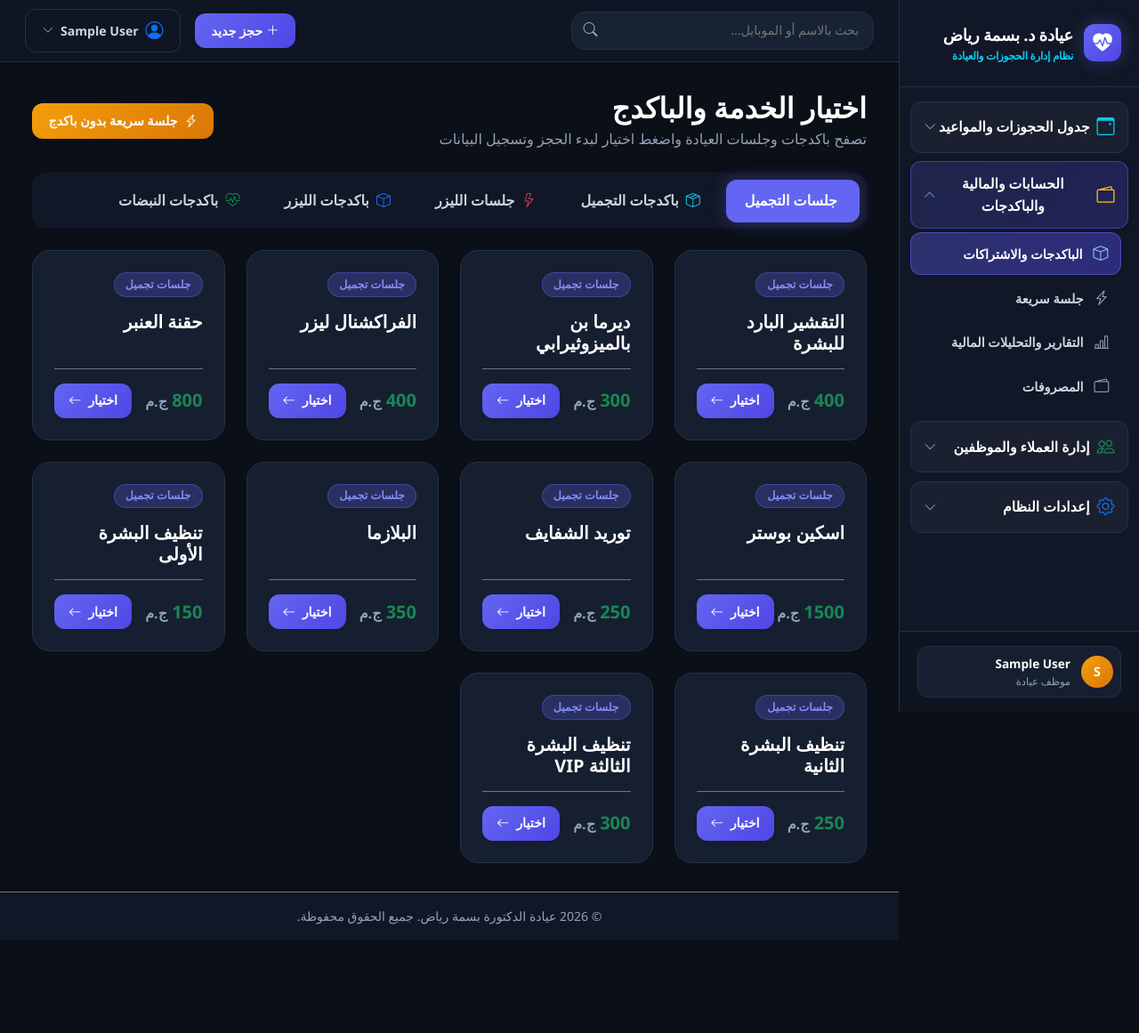
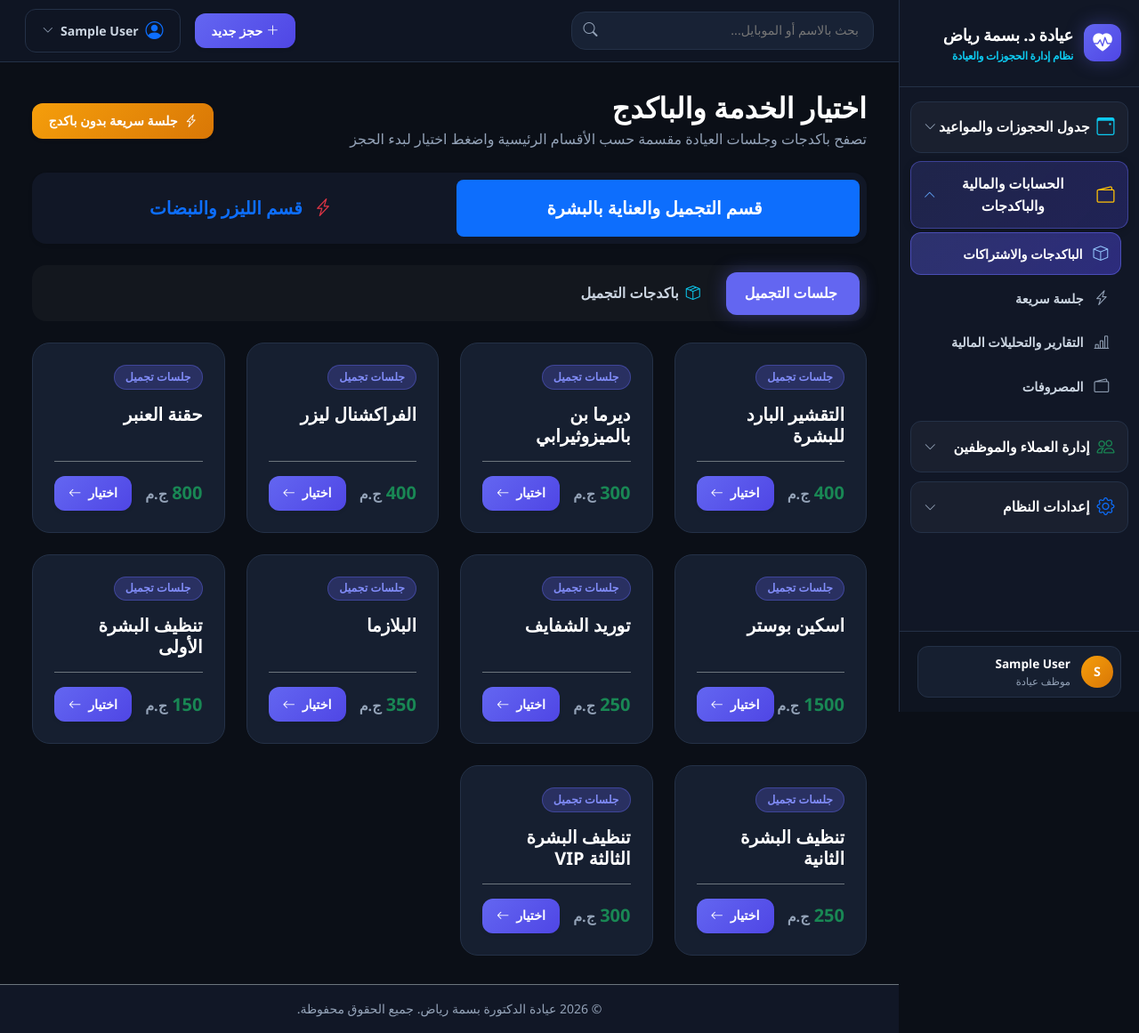
Before and after one commit to ahmed25102004/verde-clinic-app, a Flask app: page / in a window 1280 px wide. Shown: the whole page at 89% size. Before the commit the page ends 1057 px from the top, so only its background shows below. Run offline with Flask 3, Linux system fonts and the light colour scheme; the visitor is signed in with stand-in values (Sample User, id 1); data comes from the database, SQL or seed files in the repository; data that the repository does not hold is empty.

Commit message:
Implement 2-level parent-child tabs for Laser/Pulses & Cosmetic departments and separate financial reporting

```diff
--- a/templates/index.html
+++ b/templates/index.html
@@ -4,7 +4,7 @@
   <div class="d-flex flex-wrap justify-content-between align-items-center mb-4 gap-3">
     <div>
       <h2 class="fw-bold text-white mb-1">اختيار الخدمة والباكدج</h2>
-      <p class="text-muted mb-0">تصفح باكدجات وجلسات العيادة واضغط اختيار لبدء الحجز وتسجيل البيانات</p>
+      <p class="text-muted mb-0">تصفح باكدجات وجلسات العيادة مقسمة حسب الأقسام الرئيسية واضغط اختيار لبدء الحجز</p>
     </div>
 
     <div class="d-flex gap-2">
@@ -14,8 +14,27 @@
     </div>
   </div>
 
-  <!-- Filter Nav Tabs -->
-  <ul class="nav nav-tabs mb-4 border-0 p-2 rounded-4" style="background-color: var(--bg-sidebar);" id="mainTabs" role="tablist">
+  <!-- Level 1: Parent Department Nav Pills -->
+  <ul class="nav nav-pills nav-justified mb-4 gap-3 p-2 rounded-4 shadow-sm" style="background-color: var(--bg-sidebar);" id="parentDepartmentTabs" role="tablist">
+    <li class="nav-item" role="presentation">
+      <button class="nav-link active fw-bold fs-5 py-3 rounded-3" id="cosmetic-dept-tab" data-bs-toggle="pill" data-bs-target="#cosmetic-dept-pane" type="button" role="tab" aria-controls="cosmetic-dept-pane" aria-selected="true">
+        <i class="bi bi-sparkles me-2 text-warning"></i> قسم التجميل والعناية بالبشرة
+      </button>
+    </li>
+    <li class="nav-item" role="presentation">
+      <button class="nav-link fw-bold fs-5 py-3 rounded-3" id="laser-dept-tab" data-bs-toggle="pill" data-bs-target="#laser-dept-pane" type="button" role="tab" aria-controls="laser-dept-pane" aria-selected="false">
+        <i class="bi bi-lightning-charge me-2 text-danger"></i> قسم الليزر والنبضات
+      </button>
+    </li>
+  </ul>
+
+  <!-- Parent Tab Content Panes -->
+  <div class="tab-content" id="parentDepartmentContent">
+
+    <!-- Parent 1: Cosmetic Department Pane -->
+    <div class="tab-pane fade show active" id="cosmetic-dept-pane" role="tabpanel" aria-labelledby="cosmetic-dept-tab">
+      <!-- Level 2 Sub-Tabs for Cosmetic -->
+      <ul class="nav nav-tabs mb-4 border-0 p-2 rounded-4" style="background-color: rgba(255,255,255,0.03);" id="cosmeticSubTabs" role="tablist">
         <li class="nav-item" role="presentation">
           <button class="nav-link active fw-bold" id="cos-sess-tab" data-bs-toggle="tab" data-bs-target="#cos-sess" type="button" role="tab">
             <i class="bi bi-sparkles me-1 text-warning"></i> جلسات التجميل
@@ -26,24 +45,9 @@
             <i class="bi bi-box-seam me-1 text-info"></i> باكدجات التجميل
           </button>
         </li>
-    <li class="nav-item" role="presentation">
-      <button class="nav-link fw-bold" id="laser-sess-tab" data-bs-toggle="tab" data-bs-target="#laser-sess" type="button" role="tab">
-        <i class="bi bi-lightning me-1 text-danger"></i> جلسات الليزر
-      </button>
-    </li>
-    <li class="nav-item" role="presentation">
-      <button class="nav-link fw-bold" id="laser-pack-tab" data-bs-toggle="tab" data-bs-target="#laser-pack" type="button" role="tab">
-        <i class="bi bi-box me-1 text-primary"></i> باكدجات الليزر
-      </button>
-    </li>
-    <li class="nav-item" role="presentation">
-      <button class="nav-link fw-bold" id="pulse-pack-tab" data-bs-toggle="tab" data-bs-target="#pulse-pack" type="button" role="tab">
-        <i class="bi bi-heart-pulse me-1 text-success"></i> باكدجات النبضات
-      </button>
-    </li>
       </ul>
 
-  <!-- Tab Content -->
+      <!-- Sub Tab Content for Cosmetic -->
       <div class="tab-content">
         <!-- Cosmetic Sessions -->
         <div class="tab-pane fade show active" id="cos-sess" role="tabpanel">
@@ -62,6 +66,13 @@
                     اختيار <i class="bi bi-arrow-left ms-1"></i>
                   </a>
                 </div>
+              </div>
+            </div>
+            {% else %}
+            <div class="col-12">
+              <div class="alert alert-secondary text-center py-4 rounded-4 mb-0">
+                <i class="bi bi-info-circle fs-3 text-muted d-block mb-2"></i>
+                لا توجد جلسات تجميل متاحة حالياً
               </div>
             </div>
             {% endfor %}
@@ -87,12 +98,44 @@
                 </div>
               </div>
             </div>
+            {% else %}
+            <div class="col-12">
+              <div class="alert alert-secondary text-center py-4 rounded-4 mb-0">
+                <i class="bi bi-info-circle fs-3 text-muted d-block mb-2"></i>
+                لا توجد باكدجات تجميل متاحة حالياً
+              </div>
+            </div>
             {% endfor %}
           </div>
         </div>
+      </div>
+    </div>
 
+    <!-- Parent 2: Laser & Pulse Department Pane -->
+    <div class="tab-pane fade" id="laser-dept-pane" role="tabpanel" aria-labelledby="laser-dept-tab">
+      <!-- Level 2 Sub-Tabs for Laser & Pulses -->
+      <ul class="nav nav-tabs mb-4 border-0 p-2 rounded-4" style="background-color: rgba(255,255,255,0.03);" id="laserSubTabs" role="tablist">
+        <li class="nav-item" role="presentation">
+          <button class="nav-link active fw-bold" id="laser-sess-tab" data-bs-toggle="tab" data-bs-target="#laser-sess" type="button" role="tab">
+            <i class="bi bi-lightning me-1 text-danger"></i> جلسات الليزر
+          </button>
+        </li>
+        <li class="nav-item" role="presentation">
+          <button class="nav-link fw-bold" id="laser-pack-tab" data-bs-toggle="tab" data-bs-target="#laser-pack" type="button" role="tab">
+            <i class="bi bi-box me-1 text-primary"></i> باكدجات الليزر
+          </button>
+        </li>
+        <li class="nav-item" role="presentation">
+          <button class="nav-link fw-bold" id="pulse-pack-tab" data-bs-toggle="tab" data-bs-target="#pulse-pack" type="button" role="tab">
+            <i class="bi bi-heart-pulse me-1 text-success"></i> باكدجات النبضات
+          </button>
+        </li>
+      </ul>
+
+      <!-- Sub Tab Content for Laser & Pulses -->
+      <div class="tab-content">
         <!-- Laser Sessions -->
-    <div class="tab-pane fade" id="laser-sess" role="tabpanel">
+        <div class="tab-pane fade show active" id="laser-sess" role="tabpanel">
           <div class="row g-4">
             {% for p in laser_sessions %}
             <div class="col-md-6 col-lg-4 col-xl-3">
@@ -108,6 +151,13 @@
                     اختيار <i class="bi bi-arrow-left ms-1"></i>
                   </a>
                 </div>
+              </div>
+            </div>
+            {% else %}
+            <div class="col-12">
+              <div class="alert alert-secondary text-center py-4 rounded-4 mb-0">
+                <i class="bi bi-info-circle fs-3 text-muted d-block mb-2"></i>
+                لا توجد جلسات ليزر متاحة حالياً
               </div>
             </div>
             {% endfor %}
@@ -133,6 +183,13 @@
                 </div>
               </div>
             </div>
+            {% else %}
+            <div class="col-12">
+              <div class="alert alert-secondary text-center py-4 rounded-4 mb-0">
+                <i class="bi bi-info-circle fs-3 text-muted d-block mb-2"></i>
+                لا توجد باكدجات ليزر متاحة حالياً
+              </div>
+            </div>
             {% endfor %}
           </div>
         </div>
@@ -156,9 +213,19 @@
                 </div>
               </div>
             </div>
+            {% else %}
+            <div class="col-12">
+              <div class="alert alert-secondary text-center py-4 rounded-4 mb-0">
+                <i class="bi bi-info-circle fs-3 text-muted d-block mb-2"></i>
+                لا توجد باكدجات نبضات متاحة حالياً
+              </div>
+            </div>
             {% endfor %}
           </div>
         </div>
       </div>
     </div>
+
+  </div>
+</div>
 {% endblock %}
```
Also changed, not shown: controllers/report_controller.py (+10 -10 lines). Lines whose indentation alone changed are shown as unchanged.
